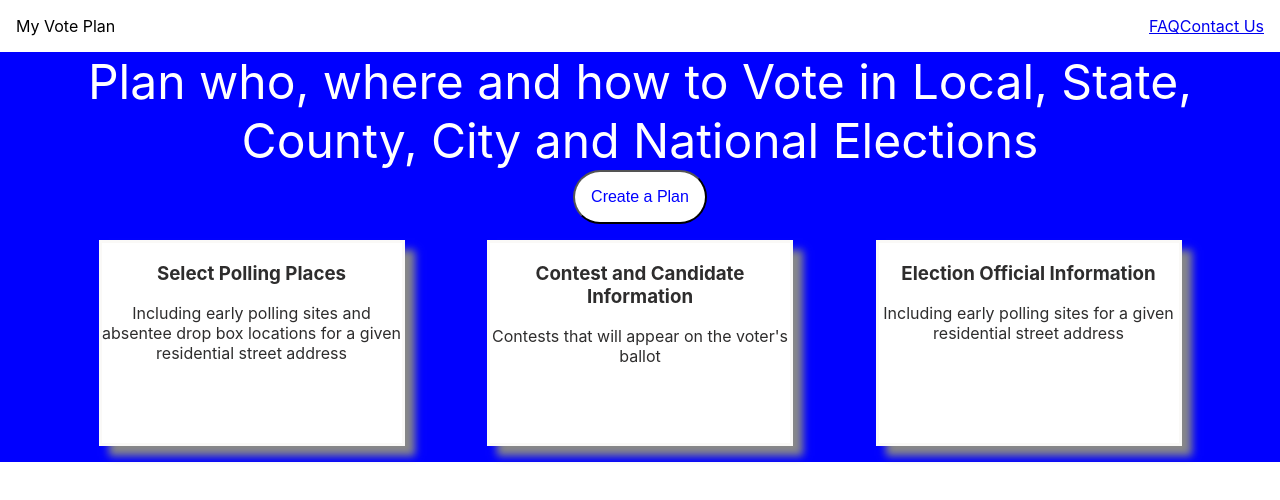
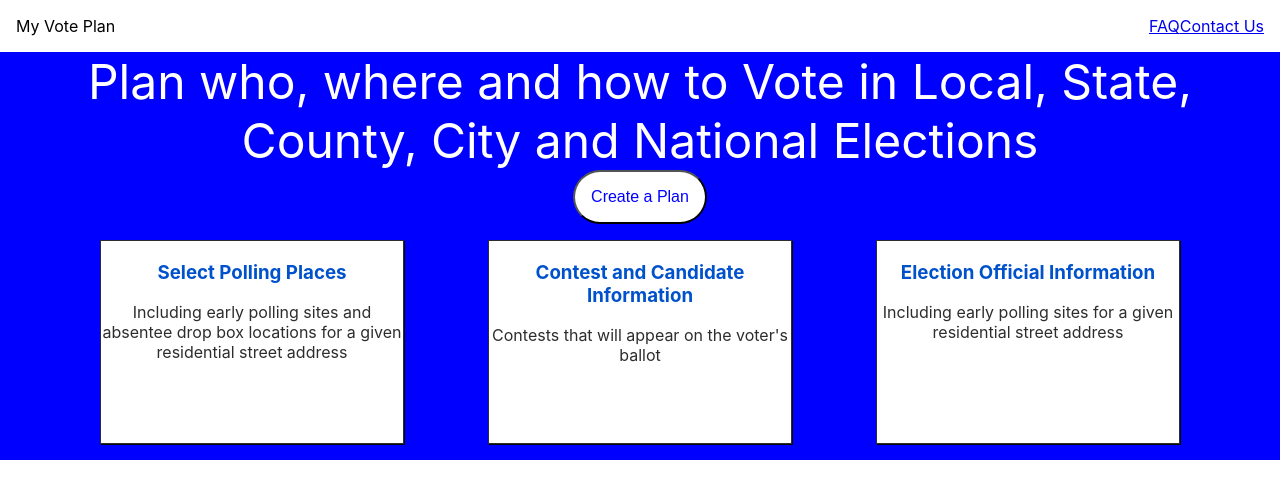
Before and after one commit to Jarquevious/myvoteplan.io, a React (Create React App) app: page / in a window 1280 px wide. Shown: the top 500 px of the page. Built offline with nearby package versions, Linux system fonts and the light colour scheme.

Commit message:
box shadow added correctly as figma design

```diff
--- a/src/components/card.css
+++ b/src/components/card.css
@@ -1,13 +1,14 @@
 .Card {
     width: 300px;
     height: 200px;
-    border-style: solid;
-    border-color: rgb(250, 249, 247);
     background-color: white;
     color: rgb(46, 45, 45);
-    box-shadow: 10px 10px 8px #888888
-
-
-
+    border: 1px solid;
+    padding: 1px;
+    box-shadow: 1px 1px #090909;
 
 }
+
+.title {
+    color: #0052CC;
+}
--- a/src/components/card.js
+++ b/src/components/card.js
@@ -4,9 +4,8 @@ import './card.css';
 function Card(props) {
     return(
         <div className="Card" b>
-            <h3>
+            <h3 className='title'>
                 {props.heading}
-
             </h3>
             <p>
                 {props.body}
```
Also changed, not shown: 1 other file (tests, documents, lock files or other folders).
